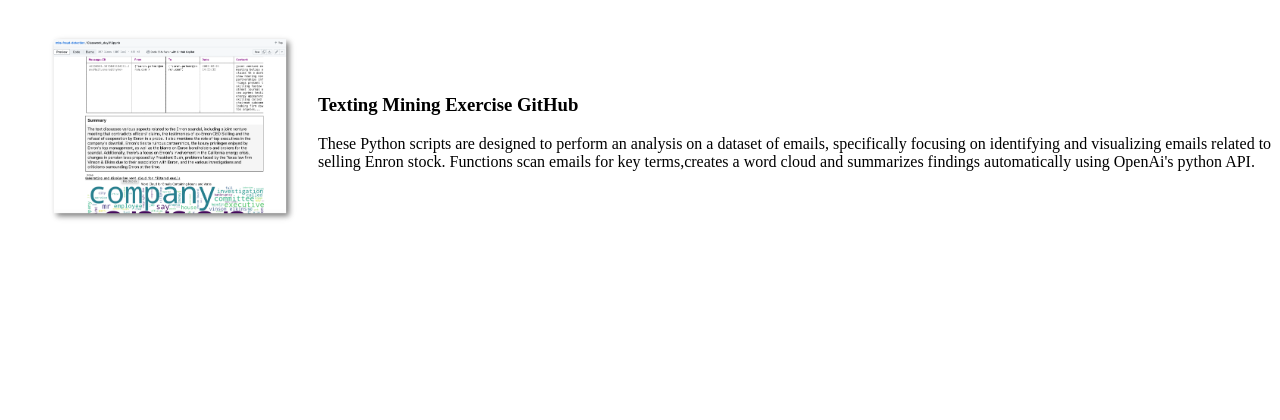
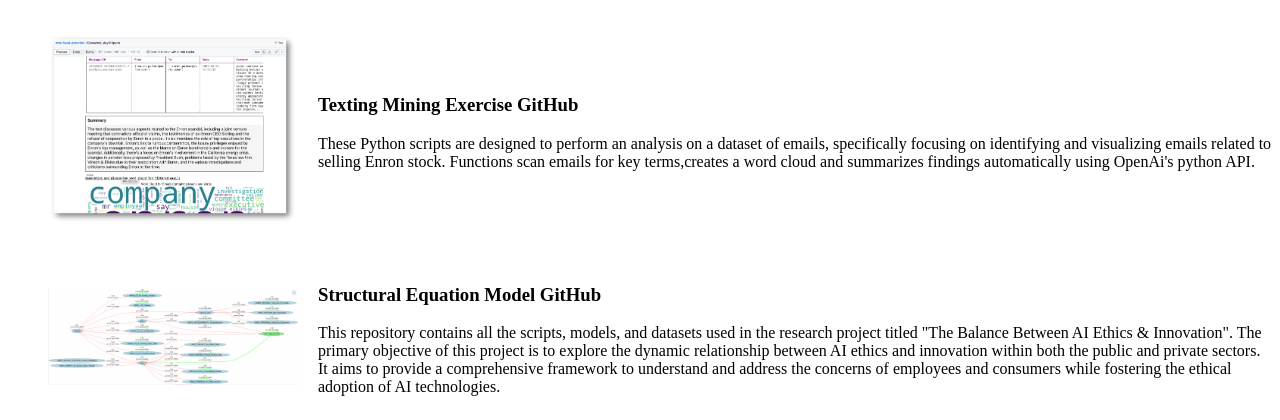
Before and after one commit to Dandata0101/mbs-Stock-signal-project, a Flask app: page / in a window 1280 px wide. Shown: the part 962-1382 px from the top of the page. Before the commit the page ends 1182 px from the top, so only its background shows below. Run offline with Flask 3, Linux system fonts and the light colour scheme.

Commit message:
updated home page

```diff
--- a/templates/home.html
+++ b/templates/home.html
@@ -112,4 +112,18 @@
     </div>
     </body>
 
+    <br><br>
+    <!-- Image and Text Combo -->
+    <div class="image-text-combo">
+        <!-- Update the href attribute with the actual URL to your GitHub project -->
+        <a href="https://github.com/Dandata0101/mbs-structural-equation-modeling/blob/main/Readme.md">
+            <img src="{{ url_for('static', filename='homeimages/Sem.png') }}" alt="text mining">
+        </a>
+        <div class="text">
+            <h3> Structural Equation Model GitHub</h3>
+            <p>This repository contains all the scripts, models, and datasets used in the research project titled "The Balance Between AI Ethics & Innovation". The primary objective of this project is to explore the dynamic relationship between AI ethics and innovation within both the public and private sectors. It aims to provide a comprehensive framework to understand and address the concerns of employees and consumers while fostering the ethical adoption of AI technologies.</p>
+        </div>
+    </div>
+    </body>
+
     </html>
```
Also changed, not shown: static/homeimages/Sem.png (added).
